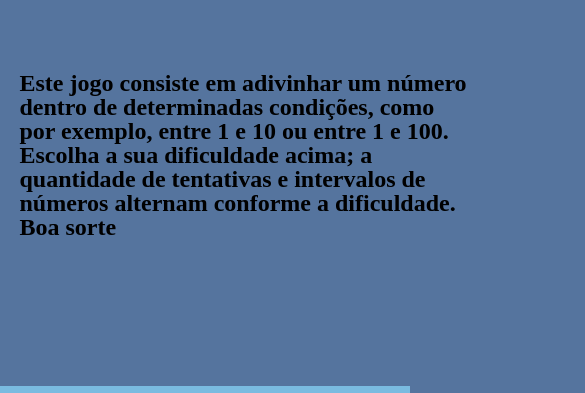
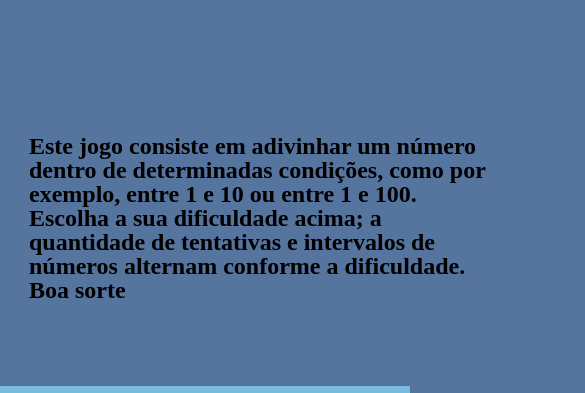
Before and after one commit to IGOLVISCK/numerosecreto, a plain HTML site: page index.html in a window 390 px wide. Shown: the part 355-748 px from the top of the page, 585 px wide, since content can reach past the window. Drawn offline with Linux system fonts and the light colour scheme; a web font is replaced by a local one.

Commit message:
Update style.css

```diff
--- a/style.css
+++ b/style.css
@@ -61,6 +61,9 @@ body {
         display: flex;
         flex-direction: column;
     }
+    body {
+        position: fixed;
+    }
 }
 
 @media (max-width: 560px) {
```
